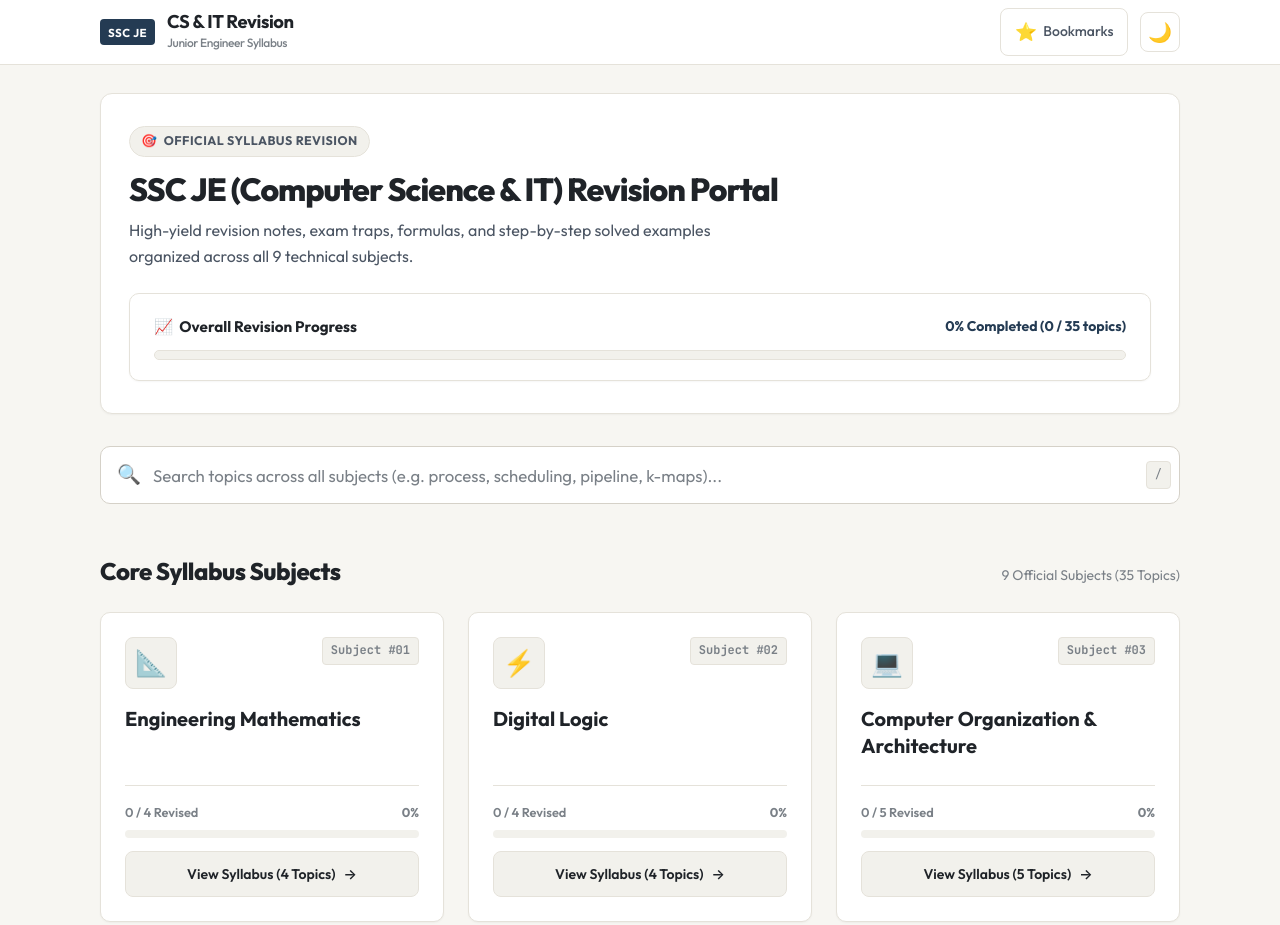
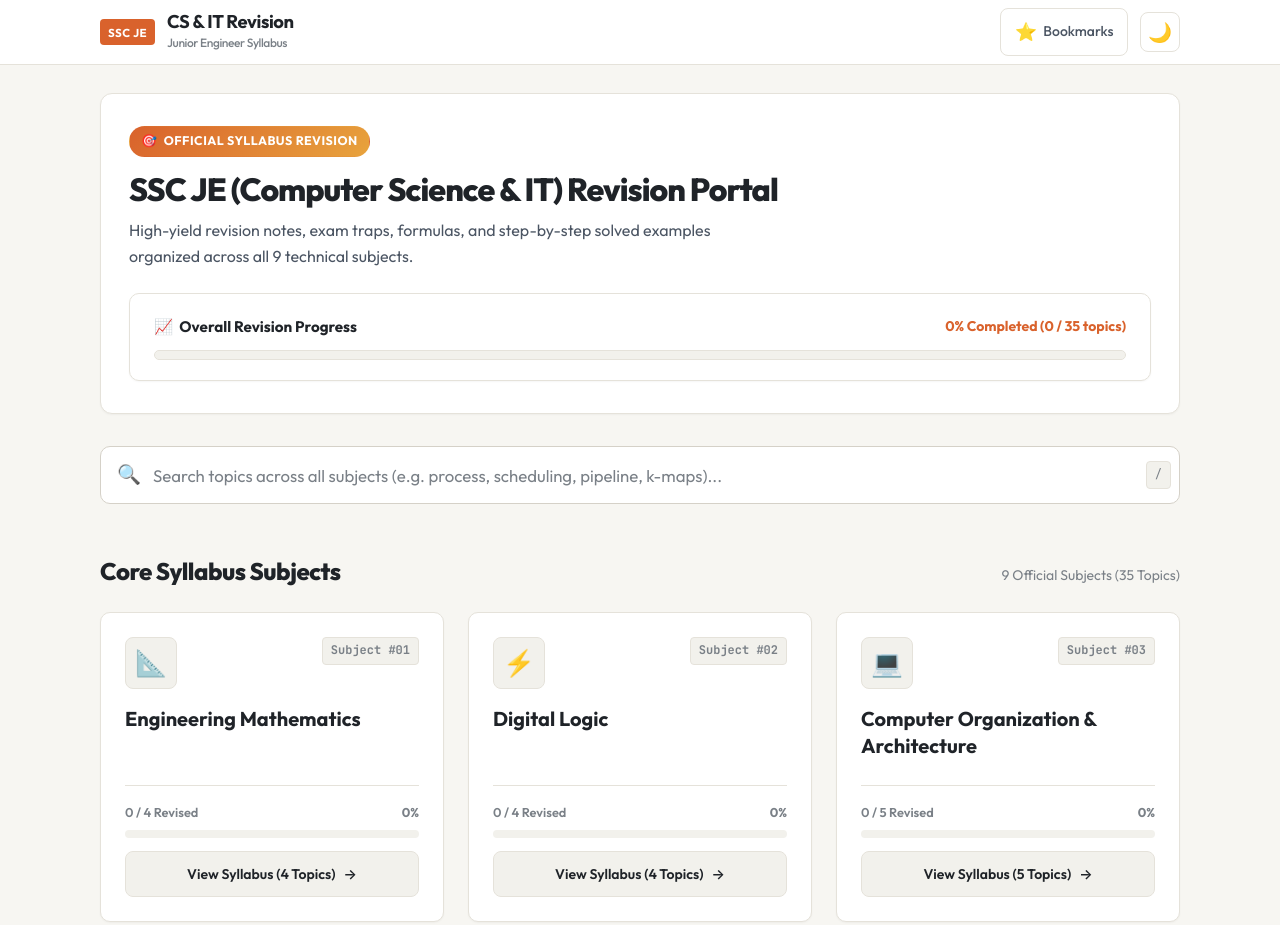
Before and after one commit to LucixoxoxD/ssc-je-cs-revision, a plain HTML site: page index.html in a window 1280 px wide. Shown: the top 925 px of the page. Drawn offline with nearby package versions, Linux system fonts and the light colour scheme.

Commit message:
feat: add core CSS stylesheet with design tokens and theme support

```diff
--- a/css/style.css
+++ b/css/style.css
@@ -19,29 +19,30 @@
 
   --border-subtle: #E5E2DA;
   --border-strong: #D5D1C8;
-  --border-focus: #243B53;
-
-  /* Primary Brand Accent (Muted Navy / Slate) */
-  --primary: #243B53;
-  --primary-hover: #182838;
-  --primary-light: #EAEFF5;
-  --primary-border: #C8D6E5;
+  --border-focus: #D9622C;
+
+  /* Primary Brand Accent (Warm Terracotta & Amber) */
+  --primary: #D9622C;
+  --primary-hover: #B84F20;
+  --primary-light: #FCEEE5;
+  --primary-border: #F2C9AE;
+  --accent-secondary: #E8A33D;
 
   /* Semantic Accents (Only where meaning requires them) */
-  --success: #3F6B4F;
-  --success-hover: #32563F;
-  --success-light: #EBF2ED;
-  --success-border: #C2D6C7;
-
-  --warning: #9A6B22;
-  --warning-hover: #7F581C;
-  --warning-light: #FBF6ED;
-  --warning-border: #E8D7B8;
-
-  --error: #A34A4A;
-  --error-hover: #863B3B;
-  --error-light: #F9ECEC;
-  --error-border: #E2BCBC;
+  --success: #2F9E58;
+  --success-hover: #248046;
+  --success-light: #E7F7EC;
+  --success-border: #B9E6C6;
+
+  --warning: #D9A32D;
+  --warning-hover: #B8871F;
+  --warning-light: #FBF3DE;
+  --warning-border: #F0DCA0;
+
+  --error: #E14F4F;
+  --error-hover: #C43F3F;
+  --error-light: #FCEAEA;
+  --error-border: #F3C4C4;
 
   /* Component Token Aliases for Cohesion */
   --accent-emerald: var(--success);
@@ -100,27 +101,28 @@
 
   --border-subtle: #30363B;
   --border-strong: #444C52;
-  --border-focus: #8EA4BA;
-
-  --primary: #8EA4BA;
-  --primary-hover: #A5B8CB;
-  --primary-light: rgba(142, 164, 186, 0.12);
-  --primary-border: rgba(142, 164, 186, 0.28);
-
-  --success: #6E9A7A;
-  --success-hover: #82B08F;
-  --success-light: rgba(110, 154, 122, 0.15);
-  --success-border: rgba(110, 154, 122, 0.35);
-
-  --warning: #B89963;
-  --warning-hover: #CBAC75;
-  --warning-light: rgba(184, 153, 99, 0.15);
-  --warning-border: rgba(184, 153, 99, 0.35);
-
-  --error: #B97878;
-  --error-hover: #CC8F8F;
-  --error-light: rgba(185, 120, 120, 0.15);
-  --error-border: rgba(185, 120, 120, 0.35);
+  --border-focus: #E8825A;
+
+  --primary: #E8825A;
+  --primary-hover: #F2A17E;
+  --primary-light: rgba(232, 130, 90, 0.15);
+  --primary-border: rgba(232, 130, 90, 0.32);
+  --accent-secondary: #F0C878;
+
+  --success: #5FC98A;
+  --success-hover: #7DD9A0;
+  --success-light: rgba(95, 201, 138, 0.15);
+  --success-border: rgba(95, 201, 138, 0.35);
+
+  --warning: #E8BC5C;
+  --warning-hover: #F0CC7E;
+  --warning-light: rgba(232, 188, 92, 0.15);
+  --warning-border: rgba(232, 188, 92, 0.35);
+
+  --error: #E87A7A;
+  --error-hover: #F09999;
+  --error-light: rgba(232, 122, 122, 0.15);
+  --error-border: rgba(232, 122, 122, 0.35);
 
   --accent-emerald: var(--success);
   --accent-emerald-light: var(--success-light);
@@ -316,7 +318,7 @@ img, svg {
   height: 1.25rem;
   padding: 0 0.35rem;
   background-color: var(--primary);
-  color: #ffffff;
+  color: var(--text-inverse);
   font-size: 0.7rem;
   font-weight: 700;
   border-radius: var(--radius-pill);
@@ -395,9 +397,9 @@ img, svg {
   display: inline-flex;
   align-items: center;
   gap: 0.4rem;
-  background-color: var(--bg-surface-elevated);
-  color: var(--text-secondary);
-  border: 1px solid var(--border-subtle);
+  background: linear-gradient(135deg, var(--primary), var(--accent-secondary));
+  color: var(--text-inverse);
+  border: 1px solid transparent;
   font-size: 0.78rem;
   font-weight: 700;
   text-transform: uppercase;
@@ -465,7 +467,7 @@ img, svg {
 .progress-bar-fill {
   height: 100%;
   width: 0%;
-  background-color: var(--primary);
+  background: linear-gradient(135deg, var(--primary), var(--accent-secondary));
   border-radius: var(--radius-pill);
   transition: width 0.6s cubic-bezier(0.4, 0, 0.2, 1);
 }
@@ -601,16 +603,16 @@ img, svg {
 }
 
 .highlight-match {
-  background-color: #fef08a;
-  color: #854d0e;
+  background-color: var(--warning-light);
+  color: var(--text-primary);
   padding: 0 2px;
   border-radius: 2px;
   font-weight: 700;
 }
 
 [data-theme="dark"] .highlight-match {
-  background-color: #854d0e;
-  color: #fef08a;
+  background-color: var(--warning-border);
+  color: var(--warning);
 }
 
 /* ---------- Subjects Grid (Home Page) ---------- */
@@ -760,7 +762,7 @@ img, svg {
 
 .subject-card:hover .btn-open-subject {
   background-color: var(--primary);
-  color: #ffffff;
+  color: var(--text-inverse);
   border-color: var(--primary);
 }
 
@@ -1931,7 +1933,7 @@ img, svg {
 
 .mcq-option-btn.is-correct .option-prefix {
   background-color: var(--success);
-  color: #ffffff;
+  color: var(--text-inverse);
   border-color: var(--success);
 }
 
@@ -1943,7 +1945,7 @@ img, svg {
 
 .mcq-option-btn.is-wrong .option-prefix {
   background-color: var(--error);
-  color: #ffffff;
+  color: var(--text-inverse);
   border-color: var(--error);
 }
 
@@ -2090,7 +2092,7 @@ img, svg {
 
 .back-to-top-btn:hover {
   background-color: var(--primary);
-  color: #ffffff;
+  color: var(--text-inverse);
   border-color: var(--primary);
 }
 
@@ -2177,8 +2179,8 @@ img, svg {
 
 /* ---------- Code Blocks & Math Styling ---------- */
 pre {
-  background-color: #0d1117;
-  color: #e6edf3;
+  background-color: var(--bg-surface-elevated);
+  color: var(--text-primary);
   padding: 1rem 1.25rem;
   border-radius: var(--radius-md);
   overflow-x: auto;
@@ -2186,7 +2188,7 @@ pre {
   font-size: 0.9rem;
   line-height: 1.5;
   margin: 1rem 0;
-  border: 1px solid #30363d;
+  border: 1px solid var(--border-subtle);
 }
 
 code {
```
